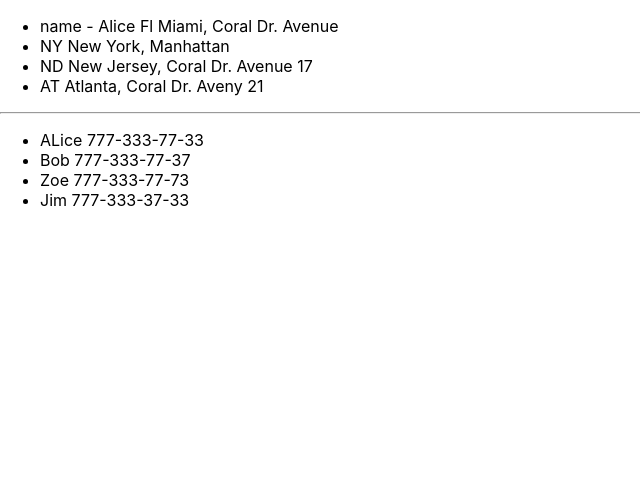
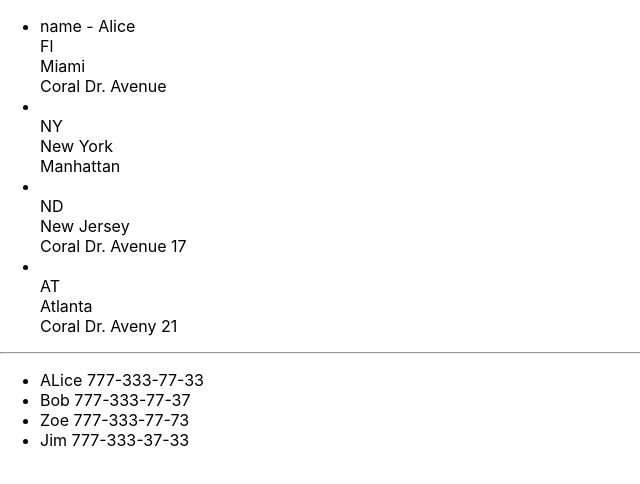
Before and after one commit to Nosov-Pavel/react-app-aject, a React (Create React App) app: page / in a window 1280 px wide. Shown: the top 484 px of the page, without its empty margins (0-640 px from the left). Built offline with nearby package versions, Linux system fonts and the light colour scheme.

Commit message:
address+name+<br

```diff
--- a/src/App.js
+++ b/src/App.js
@@ -52,7 +52,7 @@ function App() {
     return (
         <div>
             <ul>
-                {address.map(el => <li key={el.id}> {el.title} {el.state} {el.city}, {el.street}</li>)}
+                {address.map(el => <li key={el.id}> {el.title} <br/> {el.state} <br/>{el.city} <br/>{el.street}</li>)}
             </ul>
             <hr/>
             <ul>
```
